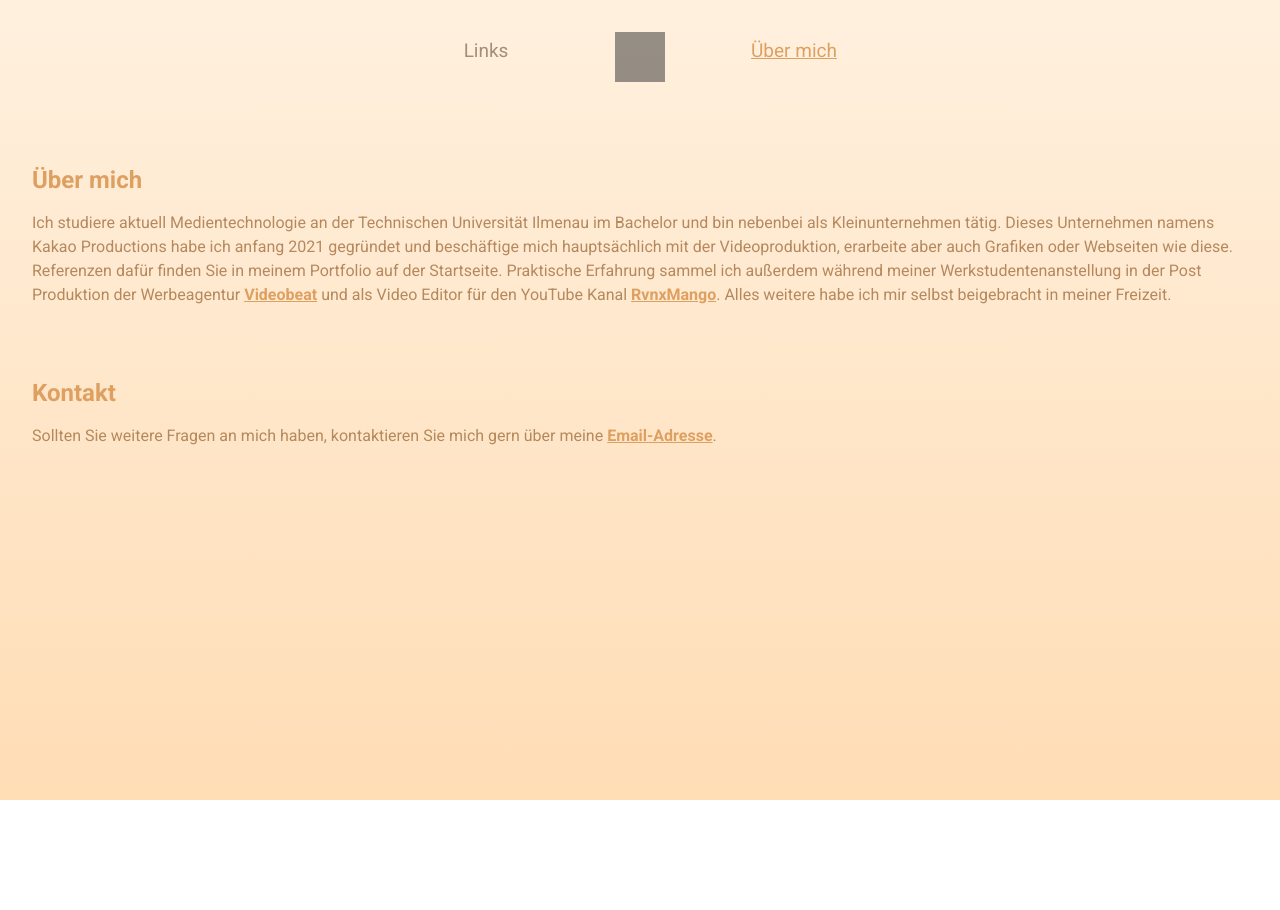
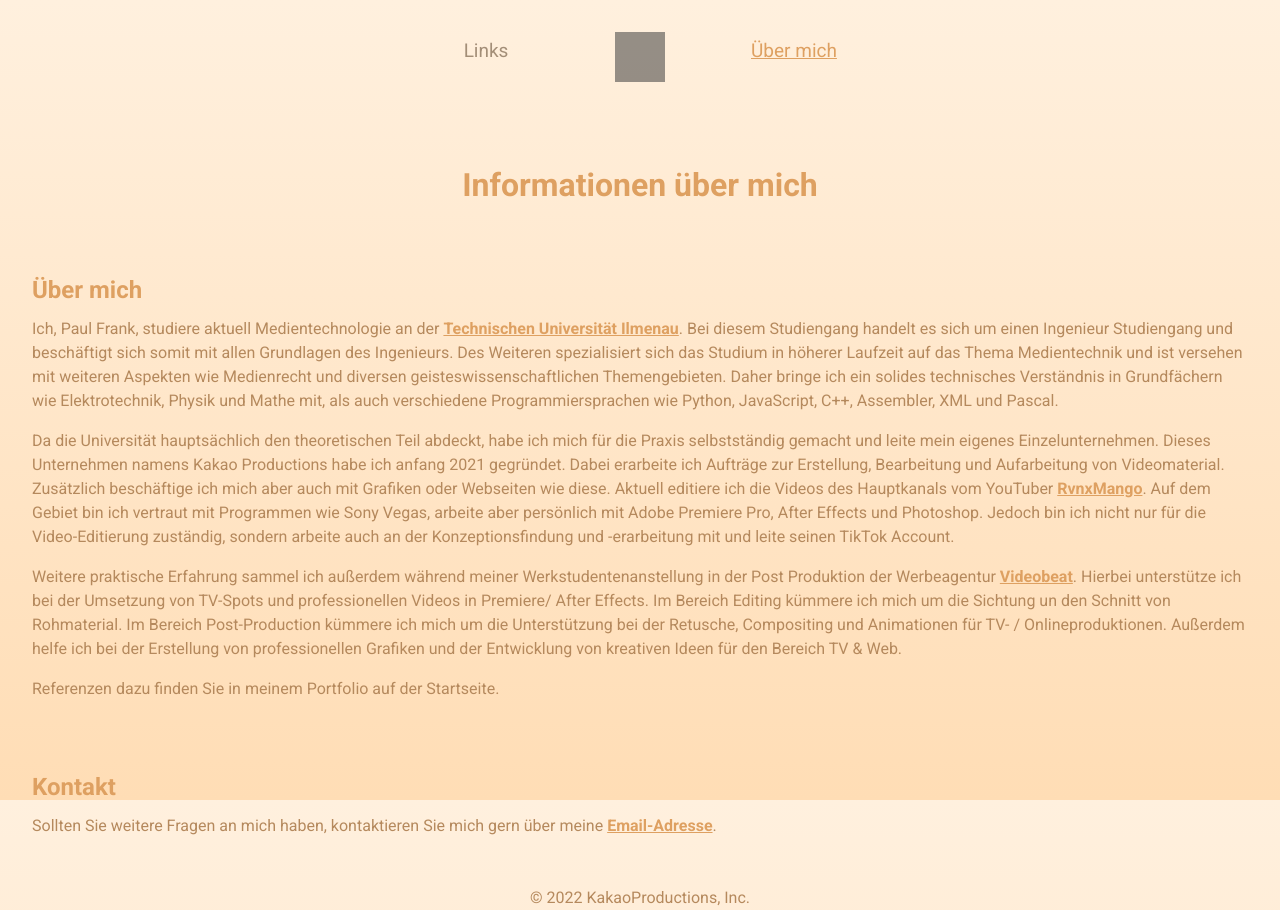
Before and after one commit to KakaoStream/KakaoProductions, an Astro site in the folder frontend/: page /about in a window 1280 px wide. Before the commit the page ends 800 px from the top, so only its background shows below. Built offline with nearby package versions, Linux system fonts and the light colour scheme; Astro itself is replaced by a stand-in of ours; grey boxes are pictures that could not be loaded.

Commit message:
about überarbeitet und links erstellt

```diff
--- a/frontend/src/assets/portfolio.json
+++ b/frontend/src/assets/portfolio.json
@@ -276,10 +276,6 @@
     "id": "BbNRB0M0XQw"
   },
   {
-    "title": "Re:Zero Season 2 auf Juli verschoben! | Anime-News #117",
-    "id": "X6yjRcMgfP4"
-  },
-  {
     "title": "HeyJu - gönn dir das mal (Bewerbung 2) | Paul v2",
     "id": "ohhQ_S32WDE"
   },
--- a/frontend/src/assets/styles/global.css
+++ b/frontend/src/assets/styles/global.css
@@ -23,7 +23,6 @@ a {
 }
 
 p {
-  margin: 1rem 0;
   color: #b5895d;
 }
 
--- /dev/null
+++ b/frontend/src/components/Footer.astro
@@ -0,0 +1,11 @@
+<div class="container">
+  <p>© 2022 KakaoProductions, Inc.</p>
+</div>
+
+<style>
+  .container {
+    display: flex;
+    justify-content: center;
+    margin: 3em;
+  }
+</style>
--- /dev/null
+++ b/frontend/src/components/links/Link.astro
@@ -0,0 +1,85 @@
+---
+import banner from "../../assets/images/banner_kurz.png";
+import youtube from "../../assets/images/YouTube.png";
+import twitch from "../../assets/images/Twitch.png";
+import tiktok from "../../assets/images/TikTok.png";
+
+interface Props {
+  media: string;
+  name: string;
+  url: string;
+  follower: number;
+  logo: string;
+}
+
+const { media, name, url, follower, color } = Astro.props;
+---
+
+<a href={`${url}`} class="panel" target="_blank">
+  <div class="container">
+    <div class="head">
+      {media === "YouTube" && <img src={`${youtube}`} class="logo" />}
+      {media === "Twitch" && <img src={`${twitch}`} class="logo" />}
+      {media === "TikTok" && <img src={`${tiktok}`} class="logo" />}
+      <img src={`${banner}`} class="banner" />
+    </div>
+    <h3 class="name">{name}</h3>
+    <p class="description">Follower: {follower}</p>
+  </div>
+</a>
+
+<style define:vars={{ color }}>
+  .container {
+    width: 350px;
+    margin: 10px;
+    padding: 0px 0px 10px 0px;
+    text-align: center;
+    border-radius: 7px;
+    background-color: var(--color);
+    filter: drop-shadow(0 0 0.3rem rgba(0, 0, 0, 0.2));
+  }
+
+  .container:hover {
+    scale: 1.1;
+    transition: scale 0.3s ease-in-out;
+  }
+
+  .container:hover .banner {
+    opacity: 100%;
+    filter: blur(0);
+    transition: scale 0.5s ease-in-out;
+  }
+
+  .head {
+    position: relative;
+    border-radius: 7px;
+    overflow: hidden;
+  }
+
+  .logo {
+    width: 50px;
+    position: absolute;
+    z-index: 1;
+    display: flex;
+    justify-content: center;
+    align-items: center;
+    filter: drop-shadow(0 0 0.3rem black);
+  }
+
+  .banner {
+    width: 100%;
+    object-fit: cover;
+    opacity: 60%;
+    filter: blur(2px);
+  }
+
+  .name {
+    margin: 0.5em;
+    color: white;
+  }
+
+  .description {
+    margin: 1em;
+    color: white;
+  }
+</style>
--- /dev/null
+++ b/frontend/src/components/links/LinkList.astro
@@ -0,0 +1,26 @@
+---
+import socialmedia from "../../assets/socialmedia.json";
+import Link from "./Link.astro";
+---
+
+<ul class="media-list">
+  {
+    socialmedia.map((link) => (
+      <Link
+        media={link.media}
+        name={link.name}
+        url={link.url}
+        follower={link.follower}
+        color={link.color}
+      />
+    ))
+  }
+</ul>
+
+<style>
+  .media-list {
+    display: flex;
+    flex-wrap: wrap;
+    justify-content: center;
+  }
+</style>
--- /dev/null
+++ b/frontend/src/components/videos/BestList.astro
@@ -0,0 +1,16 @@
+---
+import portfolio from "../../assets/bestVideos.json";
+import Video from "./Video.astro";
+---
+
+<ul class="video-list">
+  {portfolio.map((video) => <Video id={video.id} title={video.title} />)}
+</ul>
+
+<style>
+  .video-list {
+    display: flex;
+    flex-wrap: wrap;
+    justify-content: center;
+  }
+</style>
--- a/frontend/src/components/videos/Video.astro
+++ b/frontend/src/components/videos/Video.astro
@@ -7,9 +7,9 @@ interface Props {
 const { id, title } = Astro.props;
 ---
 
-<li class="video">
-  <div class="title">{title}</div>
-  <a href={`https://www.youtube.com/watch?v=${id}`} target="_blank">
+<a href={`https://www.youtube.com/watch?v=${id}`} target="_blank">
+  <li class="video">
+    <div class="title">{title}</div>
     <img
       height="100%"
       width="100%"
@@ -17,8 +17,8 @@ const { id, title } = Astro.props;
       src={`https://img.youtube.com/vi/${id}/maxresdefault.jpg`}
       alt={title}
     />
-  </a>
-</li>
+  </li>
+</a>
 
 <style>
   .thumbnail {
@@ -37,21 +37,27 @@ const { id, title } = Astro.props;
   }
 
   .video:hover {
-    scale: 2;
+    scale: 1.7;
     z-index: 20;
     transition: scale 0.3s ease-in-out;
   }
 
   .title {
     position: absolute;
+    font-family: "Roboto", sans-serif;
+    font-size: 14px;
+    font-weight: bold;
+    line-height: 1.3;
     width: 100%;
     height: 100%;
+    padding: 10px;
     opacity: 0;
     background-color: #55555588;
-    color: black;
+    color: white;
     display: flex;
     justify-content: center;
     align-items: center;
+    filter: drop-shadow(0 0 0.3rem black);
   }
 
   .video:hover .title {
--- a/frontend/src/layouts/BaseLayout.astro
+++ b/frontend/src/layouts/BaseLayout.astro
@@ -2,6 +2,7 @@
 import "../assets/styles/global.css";
 
 import Header from "../components/Header.astro";
+import Footer from "../components/Footer.astro";
 import { SITE } from "../config";
 import Meta, { Props as MetaProps } from "../components/core/Meta.astro";
 
@@ -36,6 +37,7 @@ const { page, meta } = Astro.props;
     <div class="container">
       <Header page={page} />
       <slot />
+      <Footer />
     </div>
   </body>
 </html>
--- a/frontend/src/pages/about.astro
+++ b/frontend/src/pages/about.astro
@@ -3,37 +3,85 @@ import BaseLayout from "../layouts/BaseLayout.astro";
 ---
 
 <BaseLayout title="Über mich" page="about">
-  <div>
-    <h2>Über mich</h2>
-    <p>
-      Ich studiere aktuell Medientechnologie an der Technischen Universität
-      Ilmenau im Bachelor und bin nebenbei als Kleinunternehmen tätig. Dieses
-      Unternehmen namens Kakao Productions habe ich anfang 2021 gegründet und
-      beschäftige mich hauptsächlich mit der Videoproduktion, erarbeite aber
-      auch Grafiken oder Webseiten wie diese. Referenzen dafür finden Sie in
-      meinem Portfolio auf der Startseite. Praktische Erfahrung sammel ich
-      außerdem während meiner Werkstudentenanstellung in der Post Produktion der
-      Werbeagentur
-      <a href="https://videobeat.net">Videobeat</a> und als Video Editor für den
-      YouTube Kanal <a href="https://www.youtube.com/@RvNxMango">RvnxMango</a>.
-      Alles weitere habe ich mir selbst beigebracht in meiner Freizeit.
+  <div class="container">
+    <h1 class="title">Informationen über mich</h1>
+
+    <h2 class="partTitle">Über mich</h2>
+
+    <p class="absatz">
+      Ich, Paul Frank, studiere aktuell Medientechnologie an der <a
+        href="https://www.tu-ilmenau.de"
+        class="highlight"
+        target="_blank">Technischen Universität Ilmenau</a
+      >. Bei diesem Studiengang handelt es sich um einen Ingenieur Studiengang
+      und beschäftigt sich somit mit allen Grundlagen des Ingenieurs. Des
+      Weiteren spezialisiert sich das Studium in höherer Laufzeit auf das Thema
+      Medientechnik und ist versehen mit weiteren Aspekten wie Medienrecht und
+      diversen geisteswissenschaftlichen Themengebieten. Daher bringe ich ein
+      solides technisches Verständnis in Grundfächern wie Elektrotechnik, Physik
+      und Mathe mit, als auch verschiedene Programmiersprachen wie Python,
+      JavaScript, C++, Assembler, XML und Pascal.
     </p>
-    <h2 class="absatz">Kontakt</h2>
+    <p class="absatz">
+      Da die Universität hauptsächlich den theoretischen Teil abdeckt, habe ich
+      mich für die Praxis selbstständig gemacht und leite mein eigenes
+      Einzelunternehmen. Dieses Unternehmen namens Kakao Productions habe ich
+      anfang 2021 gegründet. Dabei erarbeite ich Aufträge zur Erstellung,
+      Bearbeitung und Aufarbeitung von Videomaterial. Zusätzlich beschäftige ich
+      mich aber auch mit Grafiken oder Webseiten wie diese. Aktuell editiere ich
+      die Videos des Hauptkanals vom YouTuber <a
+        href="https://www.youtube.com/@RvNxMango"
+        class="highlight"
+        target="_blank">RvnxMango</a
+      >. Auf dem Gebiet bin ich vertraut mit Programmen wie Sony Vegas, arbeite
+      aber persönlich mit Adobe Premiere Pro, After Effects und Photoshop.
+      Jedoch bin ich nicht nur für die Video-Editierung zuständig, sondern
+      arbeite auch an der Konzeptionsfindung und -erarbeitung mit und leite
+      seinen TikTok Account.
+    </p>
+    <p class="absatz">
+      Weitere praktische Erfahrung sammel ich außerdem während meiner
+      Werkstudentenanstellung in der Post Produktion der Werbeagentur
+      <a href="https://videobeat.net" class="highlight" target="_blank"
+        >Videobeat</a
+      >. Hierbei unterstütze ich bei der Umsetzung von TV-Spots und
+      professionellen Videos in Premiere/ After Effects. Im Bereich Editing
+      kümmere ich mich um die Sichtung un den Schnitt von Rohmaterial. Im
+      Bereich Post-Production kümmere ich mich um die Unterstützung bei der
+      Retusche, Compositing und Animationen für TV- / Onlineproduktionen.
+      Außerdem helfe ich bei der Erstellung von professionellen Grafiken und der
+      Entwicklung von kreativen Ideen für den Bereich TV & Web.
+    </p>
+    <p class="absatz">
+      Referenzen dazu finden Sie in meinem Portfolio auf der Startseite.
+    </p>
+
+    <h2 class="partTitle">Kontakt</h2>
+
     <p>
       Sollten Sie weitere Fragen an mich haben, kontaktieren Sie mich gern über
-      meine <a href="mailto:kakaostream@gmail.com">Email-Adresse</a>.
+      meine <a href="mailto:kakaostream@gmail.com" class="highlight"
+        >Email-Adresse</a
+      >.
     </p>
   </div>
 </BaseLayout>
 
 <style>
-  div {
+  .title {
+    text-align: center;
+  }
+
+  .container {
     margin: 2em;
   }
+  .partTitle {
+    margin: 3em 0 0.5em 0;
+  }
   .absatz {
-    margin-top: 3em;
+    margin-bottom: 1em;
   }
-  a {
+  .highlight {
     text-decoration: underline;
     font-weight: bold;
   }
--- a/frontend/src/pages/index.astro
+++ b/frontend/src/pages/index.astro
@@ -1,10 +1,19 @@
 ---
 import VideoList from "../components/videos/VideoList.astro";
 import BaseLayout from "../layouts/BaseLayout.astro";
+import BestList from "../components/videos/BestList.astro";
 ---
 
 <BaseLayout page="home">
   <h1 class="title">Von mir editiertes Videomaterial</h1>
+
+  <h2 class="partTitle">Beliebte Videos</h2>
+
+  <div class="portfolio">
+    <BestList />
+  </div>
+
+  <h2 class="partTitle">Alle Videos</h2>
 
   <div class="portfolio">
     <VideoList />
@@ -21,6 +30,10 @@ import BaseLayout from "../layouts/BaseLayout.astro";
     background-color: #dbac7e;
     border-radius: 10px;
     padding: 1em;
-    margin: 2em;
+    margin: 1em 3em 1em 3em;
+  }
+
+  .partTitle {
+    margin: 3em 2em 0 2em;
   }
 </style>
--- a/frontend/src/pages/links.astro
+++ b/frontend/src/pages/links.astro
@@ -1,11 +1,19 @@
 ---
 import BaseLayout from "../layouts/BaseLayout.astro";
+import LinkList from "../components/links/LinkList.astro";
 ---
 
 <BaseLayout title="Links" page="links">
-  <!--
-	<ul>
-		{SocialMedia.map((SocialMedia) => <li>{SocialMedia}</li>)}
-	</ul>
-	-->
+  <h1 class="title">Social Media</h1>
+
+  <div class="container">
+    <LinkList />
+  </div>
 </BaseLayout>
+
+<style>
+  .title {
+    text-align: center;
+    margin: 1em 0 2em 0;
+  }
+</style>
```
Also changed, not shown: frontend/src/assets/bestVideos.json (added, +38 -0 lines), frontend/src/assets/socialmedia.json (added, +23 -0 lines), frontend/src/assets/images/TikTok.png (added), frontend/src/assets/images/Twitch.png (added), frontend/src/assets/images/Youtube.png (added), frontend/src/assets/images/banner_kurz.png (added).
